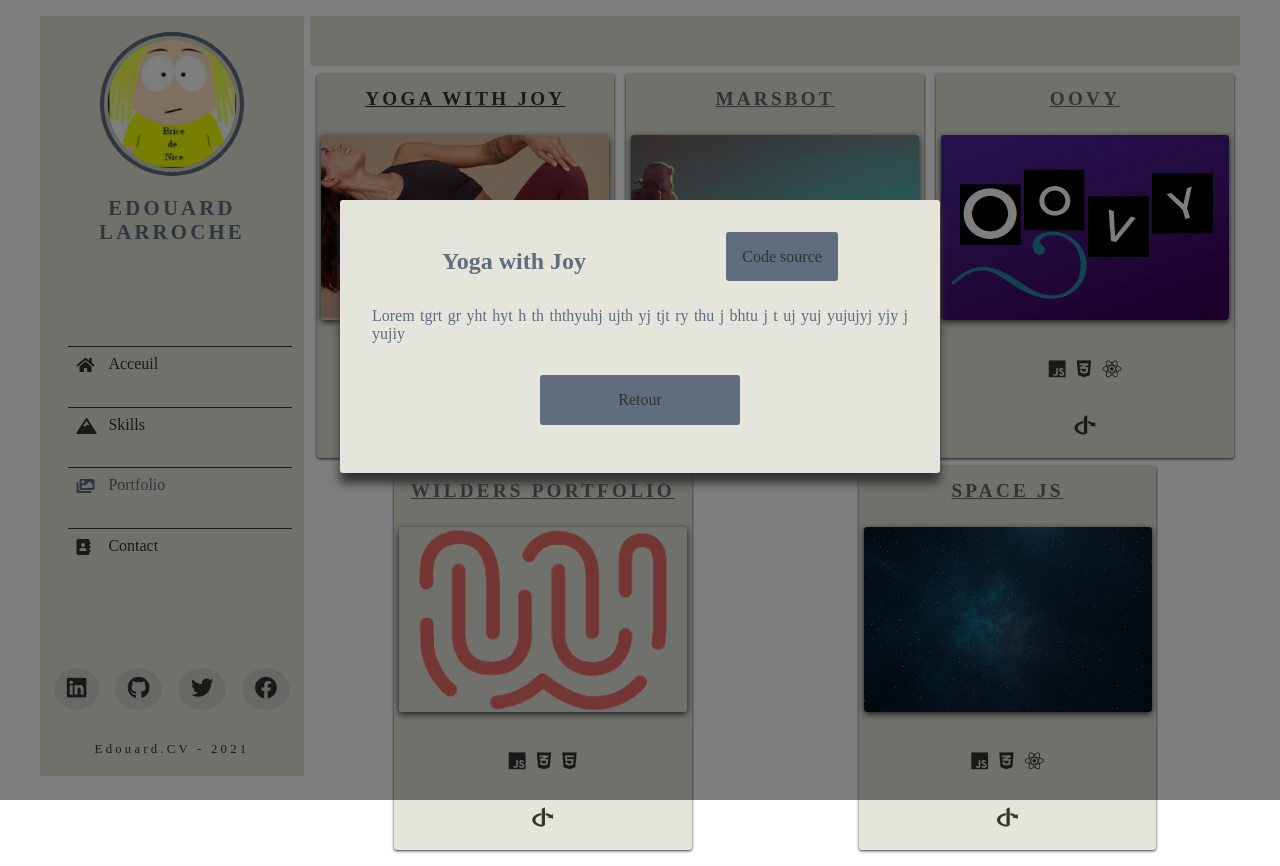
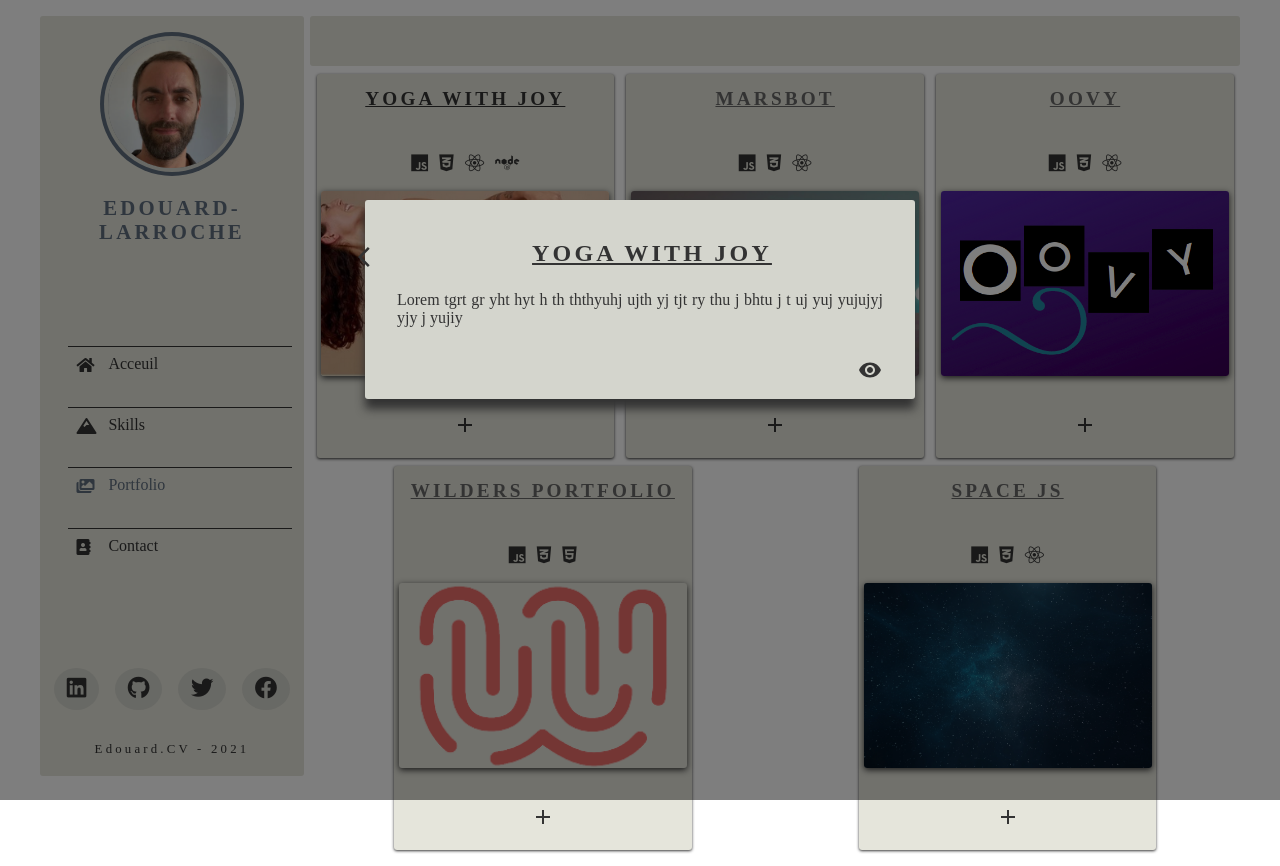
Before and after one commit to Edouard-LARROCHE/CV-reactjs, a React (Create React App) app: page /portfolio in a window 1280 px wide. Both pictures are taken after a click on the element 465 px from the left and 425 px from the top of the page. Built offline with nearby package versions, Linux system fonts and the light colour scheme.

Commit message:
add new icons & style popup

```diff
--- a/package.json
+++ b/package.json
@@ -3,6 +3,7 @@
   "version": "0.1.0",
   "private": true,
   "dependencies": {
+    "@material-ui/icons": "^4.11.2",
     "@testing-library/jest-dom": "^5.14.1",
     "@testing-library/react": "^11.2.7",
     "@testing-library/user-event": "^12.8.3",
--- a/src/components/Navigation.js
+++ b/src/components/Navigation.js
@@ -6,8 +6,8 @@ export default function Navigation() {
     <div className='sidebar'>
       <div className='id'>
         <div className='idcontent'>
-          <img src='./assets/avatar6.png' alt='background' />
-          <h3> Edouard LARROCHE</h3>
+          <img src='./assets/avavtar7.jpg' alt='background' />
+          <h3> Edouard-LARROCHE</h3>
         </div>
       </div>
       <div className='navigation'>
--- a/src/components/portfolio/Project.js
+++ b/src/components/portfolio/Project.js
@@ -1,4 +1,7 @@
 import React, { Component } from 'react';
+import AddIcon from '@material-ui/icons/Add';
+import VisibilityIcon from '@material-ui/icons/Visibility';
+import ArrowBackIosIcon from '@material-ui/icons/ArrowBackIos';
 
 export default class Project extends Component {
   state = {
@@ -23,25 +26,20 @@ export default class Project extends Component {
         <h3>{name}</h3>
         <img src={picture} alt='projet' />
         <span className='infos'>
-          <i className='fab fa-openid' onClick={this.handleInfo} />
+          <AddIcon onClick={this.handleInfo} />
         </span>
 
         {this.state.showInfo && (
           <div className='showInfos'>
             <div className='infosContent'>
               <div className='head'>
+                <ArrowBackIosIcon className='back' onClick={this.handleInfo} />
                 <h2> {name} </h2>
-                <div className='sourceCode'>
-                  <a href={source} rel='noopener noreferrer' className='button' target='_blank'>
-                    Code source
-                  </a>
-                </div>
               </div>
               <p className='text'> {info} </p>
-
-              <div className='button return' onClick={this.handleInfo}>
-                Retour
-              </div>
+              <a href={source} className='show' rel='noopener noreferrer' target='_blank'>
+                <VisibilityIcon />
+              </a>
             </div>
           </div>
         )}
--- a/src/styles/pages/_portfolio.scss
+++ b/src/styles/pages/_portfolio.scss
@@ -91,7 +91,7 @@
       padding: 0.3rem;
       box-shadow: $shadow;
       display: grid;
-      grid-template-rows: 15% 55% 15% 15%;
+      grid-template-rows: 15% 15% 55% 15%;
       grid-template-areas:
         '1'
         '2'
@@ -99,7 +99,7 @@
         '4';
     }
     .icons {
-      grid-area: 3;
+      grid-area: 2;
       display: flex;
       justify-content: center;
       @include verticalCenter;
@@ -122,7 +122,7 @@
       transform: translateY(-20px);
     }
     img {
-      grid-area: 2;
+      grid-area: 3;
       object-fit: cover;
       margin: 0 auto;
       width: 100%;
@@ -151,20 +151,19 @@
       bottom: 0;
       right: 0;
       background: rgba(0, 0, 0, 0.507);
-      animation: popup 0.3s ease forwards;
+      animation: popup 0.1s ease forwards;
       transform-origin: center;
 
       .infosContent {
         position: relative;
         top: 25%;
-        width: 600px;
+        width: 550px;
         margin: 0 auto;
-        color: $color-1;
-        background: $color-2;
+        background: $color-3;
         border-radius: $borderRadius;
         padding: 2rem;
         box-shadow: 0 10px 10px #333;
-        animation: popup 0.6s ease forwards;
+        animation: popup 0.3s ease forwards;
         transform: scale(0);
         transform-origin: center;
 
@@ -176,32 +175,33 @@
       }
       .head {
         display: flex;
-        justify-content: space-around;
-        margin: 1rem 0;
+        justify-content: center;
+        margin: 0.5rem 0;
       }
       h2 {
-        text-align: left;
+        font-family: $font-1;
+        text-decoration: underline;
+        text-align: center;
         margin-bottom: 1rem;
+        letter-spacing: 0.2rem;
+        color: $black;
+        text-transform: uppercase;
       }
-      .button {
-        cursor: pointer;
-        color: $black;
-        background: $color-1;
-        border-radius: $borderRadius;
-        padding: 1rem;
-        transition: 0.2s;
 
-        &:hover {
-          background: $color-2;
-        }
-      }
       .text {
         text-align: justify;
         padding-bottom: 1rem;
       }
-      .return {
-        margin: 1rem auto;
-        width: 200px;
+
+      .back {
+        transform: translate(-150px, 5px);
+        cursor: pointer;
+      }
+      .show {
+        display: flex;
+        justify-content: center;
+        transform: translate(230px, 15px);
+        cursor: pointer;
       }
     }
   }
--- a/src/styles/pages/_skills.scss
+++ b/src/styles/pages/_skills.scss
@@ -22,6 +22,7 @@
     h3 {
       text-decoration: underline;
       margin-bottom: 0.8rem;
+      color: $black;
     }
 
     h5 {
```
Also changed, not shown: public/assets/avavtar7.jpg (added), 1 other file (tests, documents, lock files or other folders).
